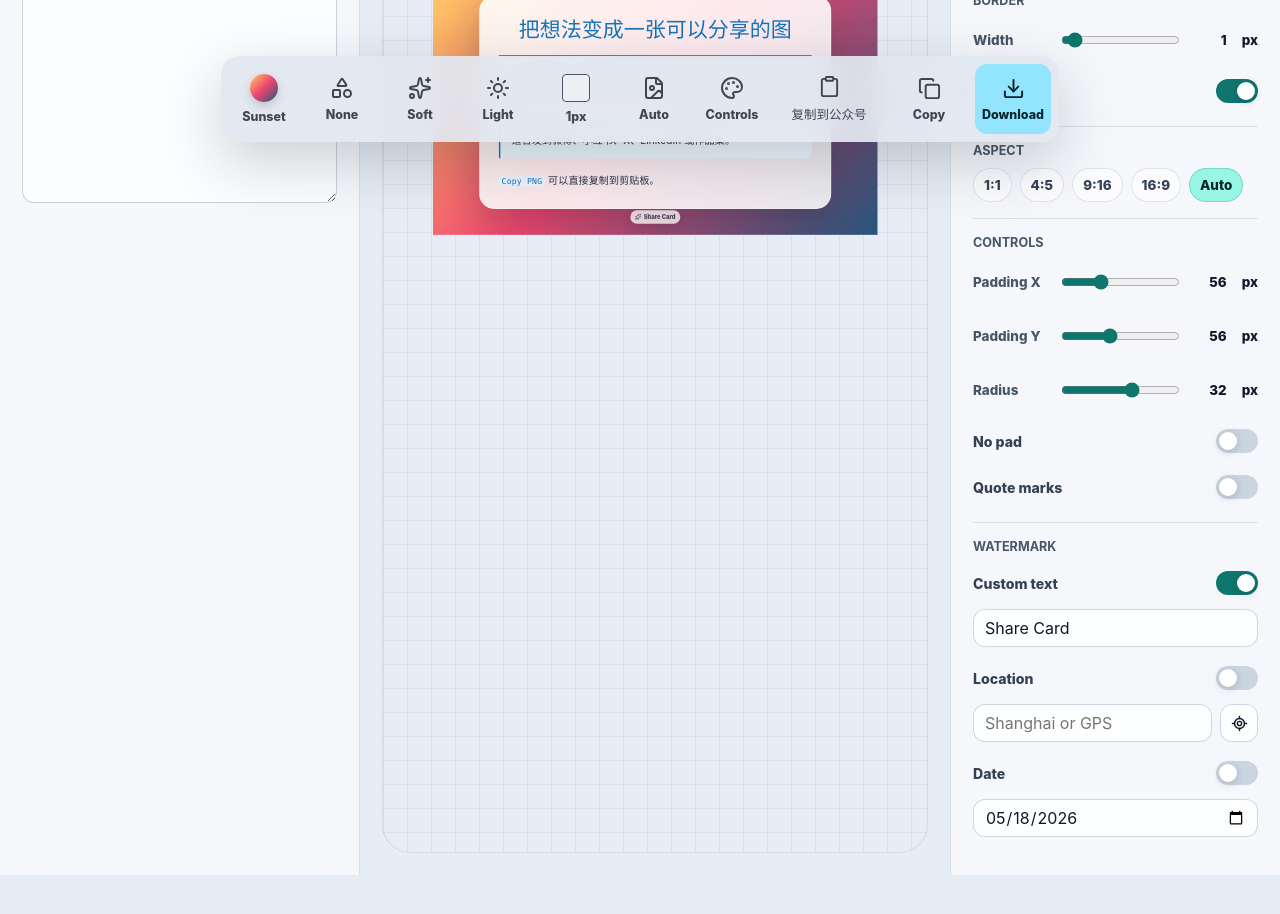
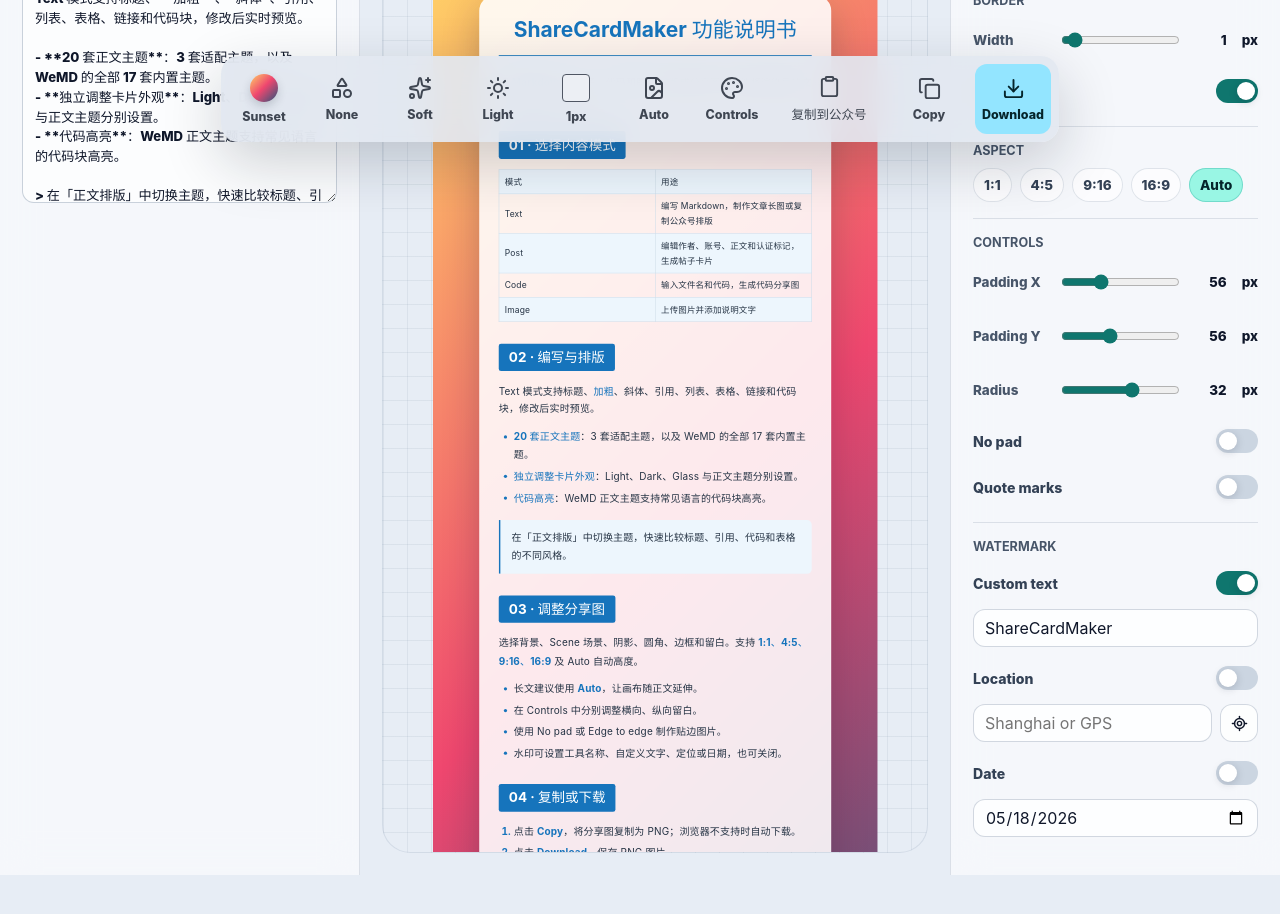
Before and after one commit to born79230/sharecardmaker, a React (Vite) app: page / in a window 1280 px wide. Shown: the part 640-1554 px from the top of the page. Built offline with nearby package versions, Linux system fonts and the light colour scheme.

Commit message:
Use product manual as sample and space branded watermark below cards

```diff
--- a/src/main.jsx
+++ b/src/main.jsx
@@ -295,6 +295,7 @@ export function App({ platform = browserPlatform }) {
                   style={{ padding: `${padding}px ${paddingX}px` }}
                 >
                   <SceneLayer scene={scene} />
+                  <div className="card-layout">
                   <ShotCard
                     mode={mode}
                     cleanHtml={cleanHtml}
@@ -312,6 +313,7 @@ export function App({ platform = browserPlatform }) {
                     quoteMarks={quoteMarks}
                   />
                   <Watermark items={watermarkItems} />
+                  </div>
                 </div>
               </div>
             </div>
--- a/src/model/project.js
+++ b/src/model/project.js
@@ -8,6 +8,8 @@ import {
   INITIAL_IMAGE_CAPTION,
   INITIAL_POST,
   INITIAL_TEXT,
+  LEGACY_INITIAL_TEXT,
+  TOOL_NAME,
   SCENES,
   SHADOWS,
   THEME_OPTIONS
@@ -47,7 +49,7 @@ export function createDefaultProject({ today = getTodayDateValue() } = {}) {
     borderWidth: 1,
     quoteMarks: false,
     watermarkTextEnabled: true,
-    watermarkText: 'Share Card',
+    watermarkText: TOOL_NAME,
     watermarkLocationEnabled: false,
     watermarkLocationText: '',
     watermarkDateEnabled: false,
@@ -63,7 +65,7 @@ export function normalizeProject(value, options) {
     ...defaults,
     schemaVersion: PROJECT_SCHEMA_VERSION,
     mode: pickFromSet(value.mode, MODES, defaults.mode),
-    markdown: pickString(value.markdown, defaults.markdown),
+    markdown: value.markdown === LEGACY_INITIAL_TEXT ? defaults.markdown : pickString(value.markdown, defaults.markdown),
     typography: pickFromSet(value.typography, new Set(TYPOGRAPHY_OPTIONS.map((item) => item.id)), defaults.typography),
     post: normalizePost(value.post, defaults.post),
     code: pickString(value.code, defaults.code),
@@ -82,7 +84,7 @@ export function normalizeProject(value, options) {
     borderWidth: clampNumber(value.borderWidth, 0, 16, defaults.borderWidth),
     quoteMarks: pickBoolean(value.quoteMarks, defaults.quoteMarks),
     watermarkTextEnabled: pickBoolean(value.watermarkTextEnabled, defaults.watermarkTextEnabled),
-    watermarkText: pickString(value.watermarkText, defaults.watermarkText),
+    watermarkText: value.watermarkText === 'Share Card' ? TOOL_NAME : pickString(value.watermarkText, defaults.watermarkText),
     watermarkLocationEnabled: pickBoolean(value.watermarkLocationEnabled, defaults.watermarkLocationEnabled),
     watermarkLocationText: pickString(value.watermarkLocationText, defaults.watermarkLocationText),
     watermarkDateEnabled: pickBoolean(value.watermarkDateEnabled, defaults.watermarkDateEnabled),
--- a/src/presets.js
+++ b/src/presets.js
@@ -49,13 +49,63 @@ export const AUTO_SHELL_HEIGHT = 760;
 export const MIN_PREVIEW_SCALE = 0.2;
 export const PREVIEW_STAGE_GUTTER = 36;
 
-export const INITIAL_TEXT = `# 把想法变成一张可以分享的图
+export const LEGACY_INITIAL_TEXT = `# 把想法变成一张可以分享的图
 
 输入 **Markdown**、帖子文案或代码，然后调整背景、阴影、边框和比例。
 
 > 适合发到微博、小红书、X、LinkedIn 或作品集。
 
 \`Copy PNG\` 可以直接复制到剪贴板。`;
+
+export const TOOL_NAME = 'ShareCardMaker';
+
+export const INITIAL_TEXT = `# ShareCardMaker 功能说明书
+
+把 **Markdown、帖子、代码和图片** 排版成分享图，也能将渲染后的文章直接复制到公众号。
+
+## 01 · 选择内容模式
+
+| 模式 | 用途 |
+| --- | --- |
+| Text | 编写 Markdown，制作文章长图或复制公众号排版 |
+| Post | 编辑作者、账号、正文和认证标记，生成帖子卡片 |
+| Code | 输入文件名和代码，生成代码分享图 |
+| Image | 上传图片并添加说明文字 |
+
+## 02 · 编写与排版
+
+Text 模式支持标题、**加粗**、*斜体*、引用、列表、表格、链接和代码块，修改后实时预览。
+
+- **20 套正文主题**：3 套适配主题，以及 WeMD 的全部 17 套内置主题。
+- **独立调整卡片外观**：Light、Dark、Glass 与正文主题分别设置。
+- **代码高亮**：WeMD 正文主题支持常见语言的代码块高亮。
+
+> 在「正文排版」中切换主题，快速比较标题、引用、代码和表格的不同风格。
+
+## 03 · 调整分享图
+
+选择背景、Scene 场景、阴影、圆角、边框和留白。支持 **1:1、4:5、9:16、16:9** 及 Auto 自动高度。
+
+- 长文建议使用 **Auto**，让画布随正文延伸。
+- 在 Controls 中分别调整横向、纵向留白。
+- 使用 No pad 或 Edge to edge 制作贴边图片。
+- 水印可设置工具名称、自定义文字、定位或日期，也可关闭。
+
+## 04 · 复制或下载
+
+1. 点击 **Copy**，将分享图复制为 PNG；浏览器不支持时自动下载。
+2. 点击 **Download**，保存 PNG 图片。
+3. Text 模式点击 **复制到公众号**，再到公众号正文区域按 ⌘V / Ctrl+V，粘贴带主题排版的富文本。
+
+> 公众号复制仅包含正文排版，不带分享图背景和水印。本地图片请在公众号中重新上传，发布前检查预览效果。
+
+## 05 · 自动保存
+
+文字与样式自动保存在当前浏览器，下次打开可继续编辑。上传的本地图片暂不持久保存，刷新后可能需要重新选择。
+
+---
+
+**快速开始**：替换这份说明书，选择喜欢的主题，然后复制到公众号或导出分享图。`;
 
 export const INITIAL_POST = {
   author: 'Siuloong',
--- a/src/styles.css
+++ b/src/styles.css
@@ -735,11 +735,9 @@ button {
 }
 
 .watermark {
-  position: absolute;
-  left: 50%;
-  bottom: 24px;
+  position: relative;
   z-index: 2;
-  transform: translateX(-50%);
+  max-width: 100%;
   display: inline-flex;
   align-items: center;
   justify-content: center;
@@ -1272,3 +1270,16 @@ button {
 .markdown-body pre code { white-space: inherit; }
 
 .dock-action.wechat-action { width: 108px; flex-shrink: 0; }
+
+/* Keep the signature in normal flow, separated from the article at every padding. */
+.card-layout {
+  position: relative;
+  z-index: 1;
+  width: min(100%, 760px);
+  display: flex;
+  flex-direction: column;
+  align-items: center;
+  gap: 28px;
+}
+.card-layout > .shot-card { width: 100%; }
+.surface-inner.no-horizontal-pad .card-layout { width: 100%; }
```
Also changed, not shown: 1 other file (tests, documents, lock files or other folders).
